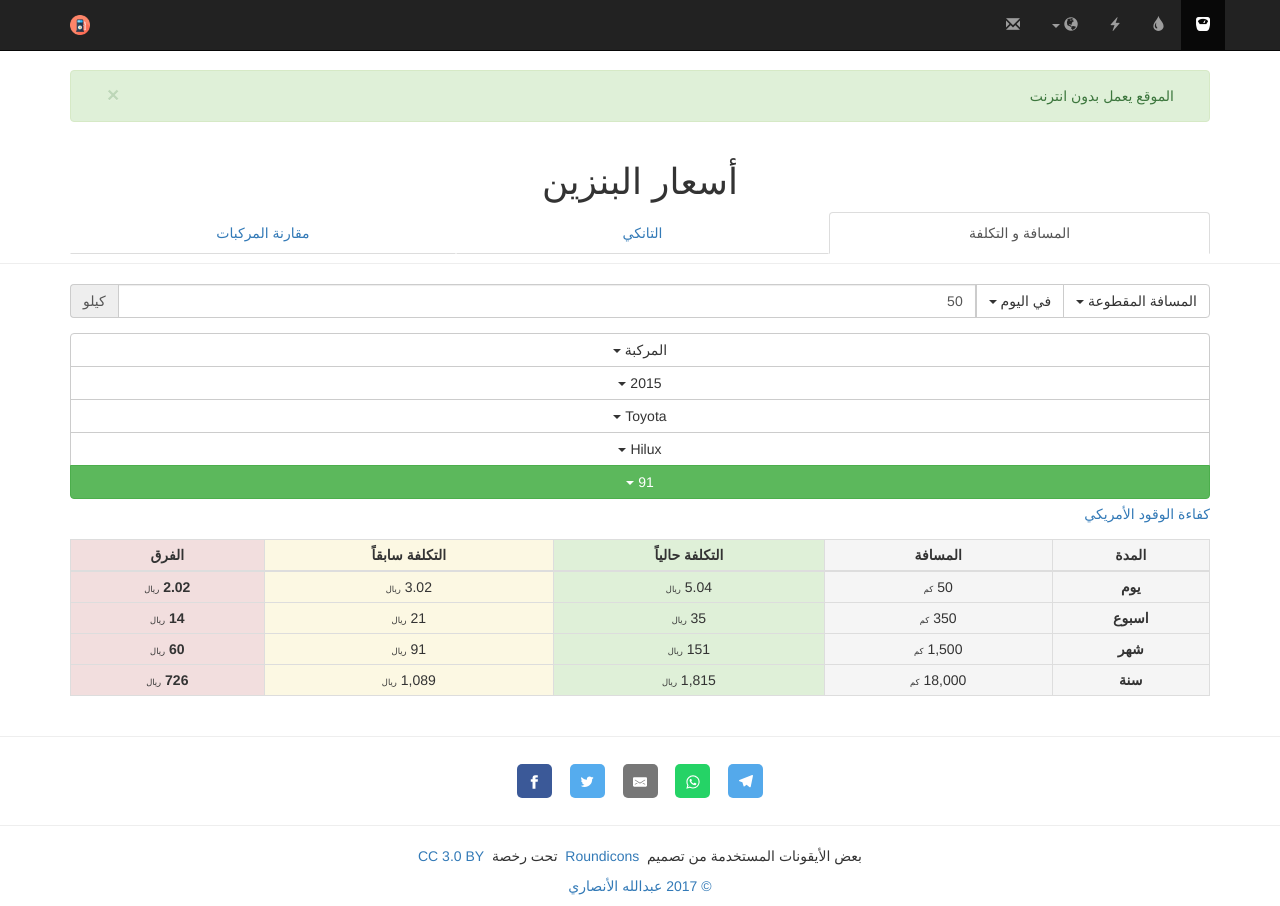
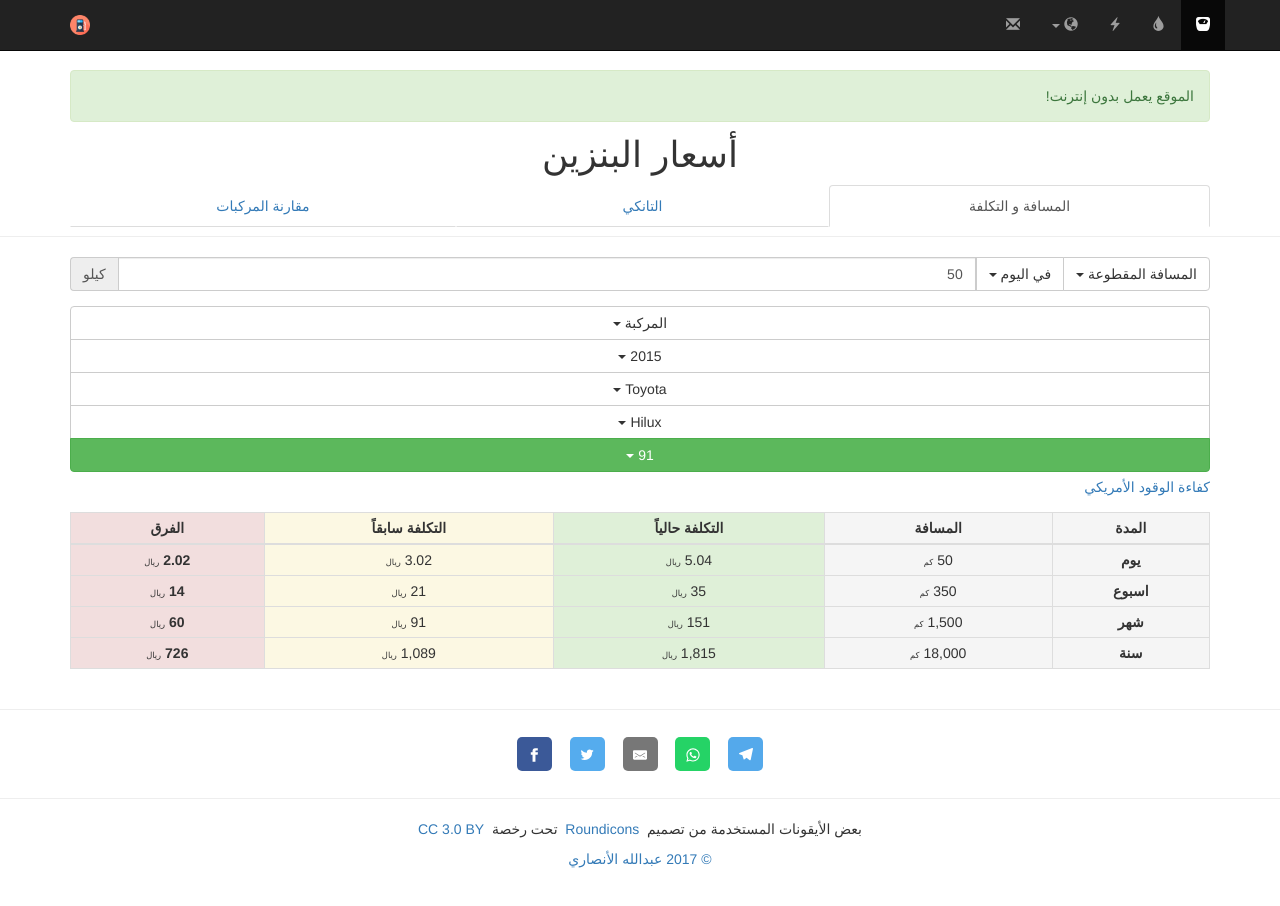
Before and after one commit to Ahimta/fuel-consumption-calculator, a website: page app/index.html in a window 1280 px wide. After the commit the page ends 879 px from the top, so only its background shows below. Drawn offline with Linux system fonts and the light colour scheme.

Commit message:
Add offline-support alert

```diff
--- a/app/index.html
+++ b/app/index.html
@@ -427,15 +427,12 @@
       </nav>
     </header>
 
-    <aside class="container" ng-controller="AlertsCtrl as alerts" ng-hide="alerts.alertsRead() && !alerts.isNewerVersionAvailable" style="margin-bottom: 0">
-      <div class="alert alert-success alert-dismissible" role="alert" dir="rtl">
-        <button type="button" class="close pull-left" data-dismiss="alert" aria-label="Close" ng-click="alerts.dismiss()">
-          <span aria-hidden="true">&times;</span>
-        </button>
-        <p ng-hide="alerts.alertsRead()">الموقع يعمل بدون انترنت</p>
-        <p ng-show="alerts.isNewerVersionAvailable">
-          <span>يوجد إصدار جديد: </span><a ng-click="alerts.update($event)" href="#">حدث الآن</a>
-        </p>
+    <aside class="container" ng-controller="AlertsCtrl as alerts">
+      <div class="alert alert-warning" role="alert" dir="rtl" style="margin-bottom: -7px" ng-hide="alerts.offlineSupported">
+        الموقع لا يعمل بدون إنترنت!
+      </div>
+      <div class="alert alert-success" role="alert" dir="rtl" style="margin-bottom: -7px" ng-show="alerts.offlineSupported">
+        الموقع يعمل بدون إنترنت!
       </div>
     </aside>
 
--- a/app/scripts/alerts-ctrl.js
+++ b/app/scripts/alerts-ctrl.js
@@ -4,6 +4,8 @@
 .controller('AlertsCtrl', ['$scope', '$window', 'settingsService', function ($scope, $window, settingsService)
 {
   var vm = this
+
+  this.offlineSupported = ('serviceWorker' in $window.navigator)
 
   this.isNewerVersionAvailable = false
 
```
